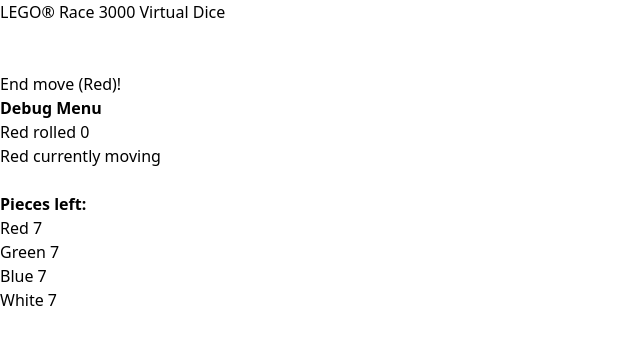
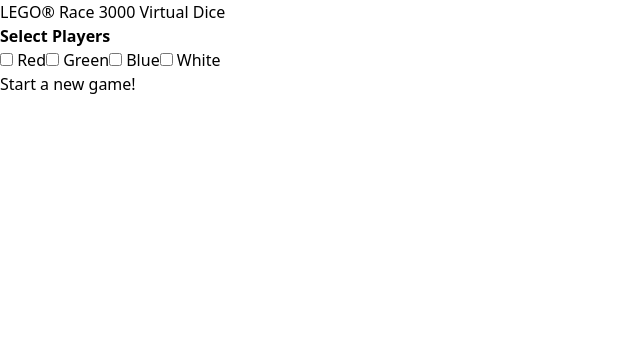
Before and after one commit to boladss/lego-race-3000-virtual-dice, a SvelteKit app: page / in a window 1280 px wide. Shown: the top 344 px of the page, without its empty margins (0-640 px from the left). Built offline with nearby package versions, Linux system fonts and the light colour scheme.

Commit message:
feat: revert to player selection

```diff
--- a/src/routes/+page.svelte
+++ b/src/routes/+page.svelte
@@ -262,11 +262,11 @@
   // Initialize values
   let game: Race3000Game = $state({} as Race3000Game);
   let dice: Dice = $state([]);
-  // let selectedPlayers: string[] = [];
-  let selectedPlayers: string[] = $state(PLAYER_NAMES);
-  // let gameStarted: boolean = false;
-  let gameStarted: boolean = $state(true);
-  configGame();
+  let selectedPlayers: string[] = $state([]);
+  // let selectedPlayers: string[] = $state(PLAYER_NAMES);
+  let gameStarted: boolean = $state(false);
+  // let gameStarted: boolean = $state(true);
+  // configGame();
 
   // Game configuration
   // TODO: Revert to player selection---skipping just for ease of testing
@@ -430,7 +430,7 @@
 
   <!-- Start a new game -->
   {:else}
-    <h2>Select Players</h2>
+    <h2><b>Select Players</b></h2>
 
     <!-- List of possible players -->
     <form class="flex flex-col items-start mt-4">
```
